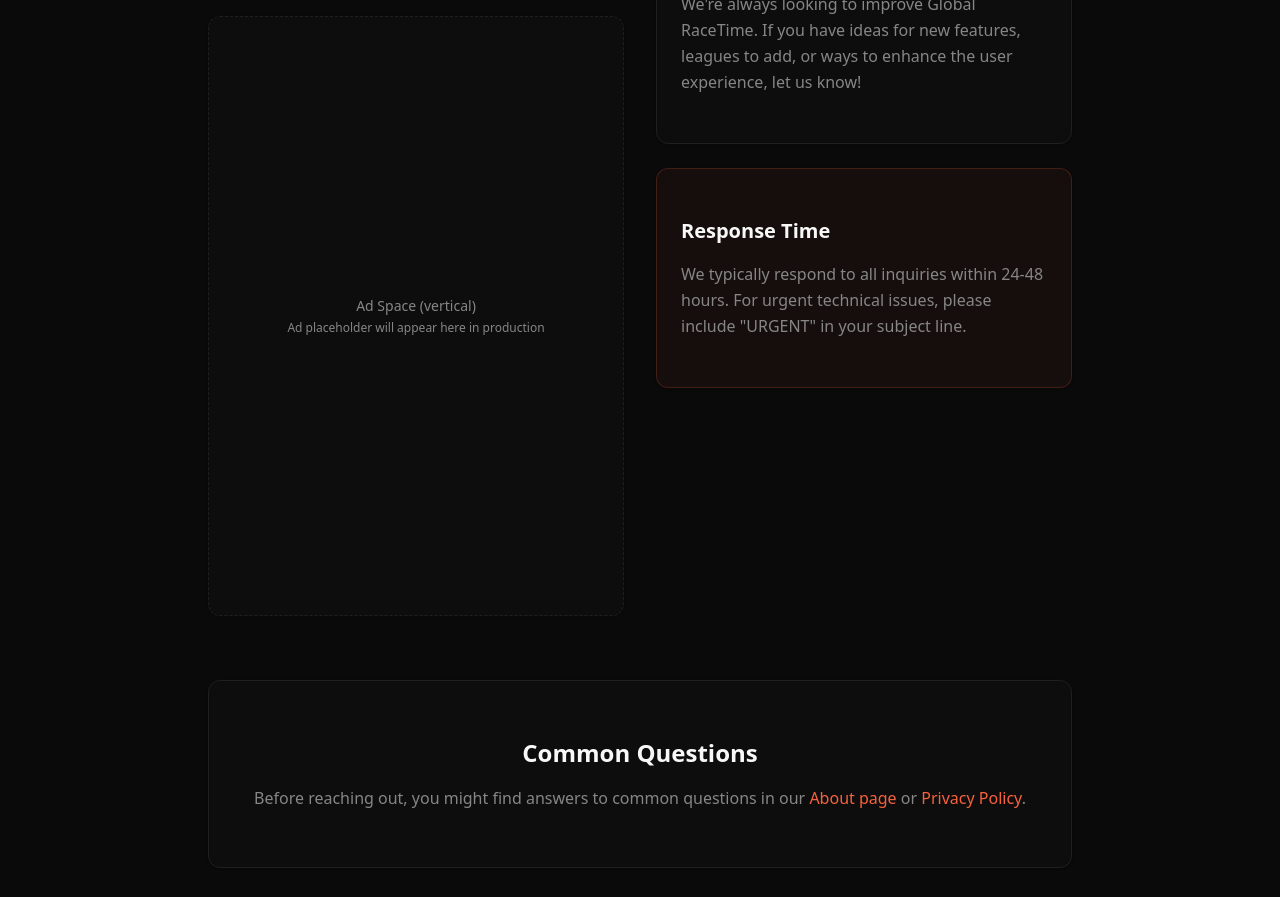
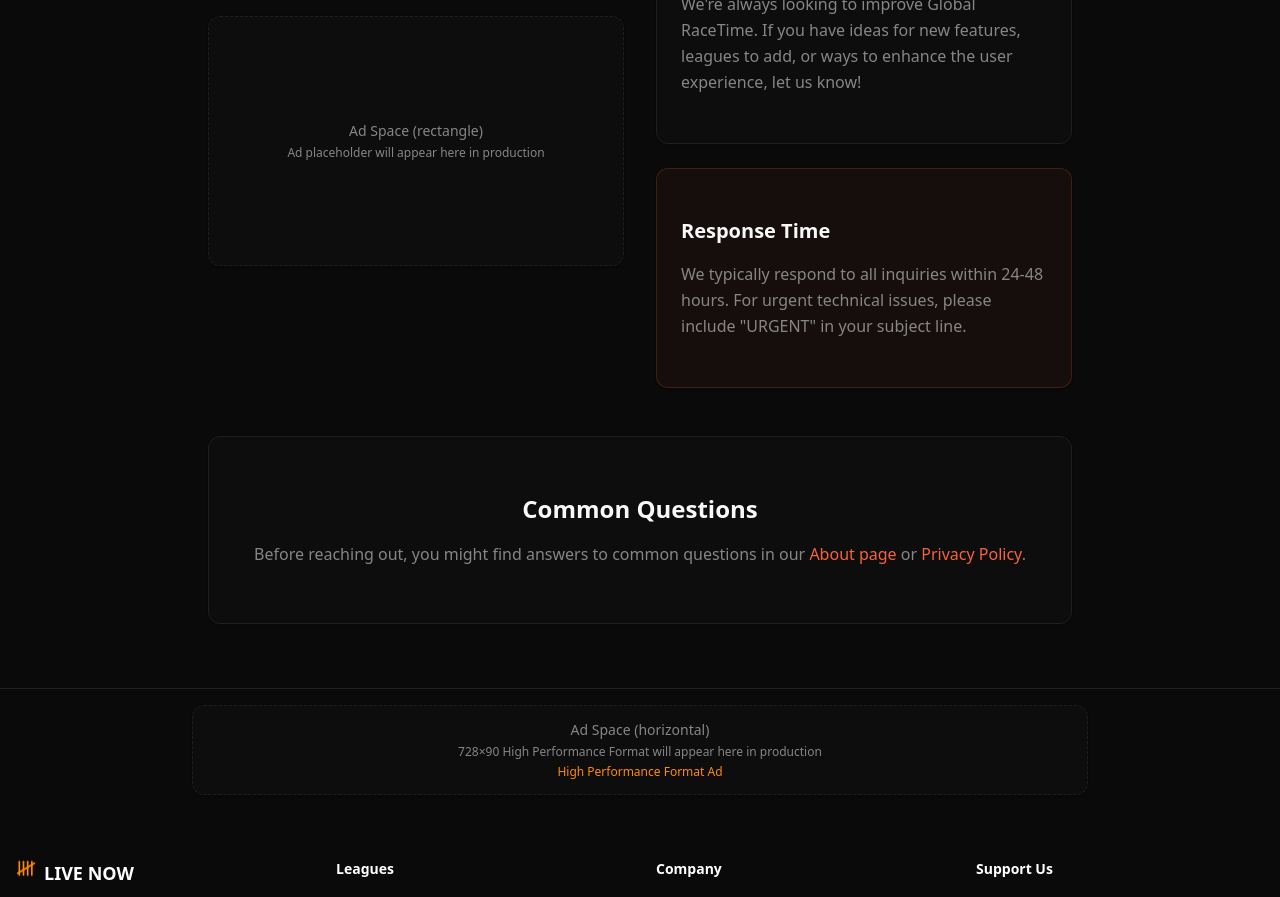
Before and after one commit to jenkx60/live-now, a Next.js app: page /contact in a window 1280 px wide. Shown: the part 920-1817 px from the top of the page. Built offline with nearby package versions, Linux system fonts and the light colour scheme.

Commit message:
refactor: Update AdBanner format from vertical to rectangle in ContactPage and FactorySection

```diff
--- a/src/app/contact/page.tsx
+++ b/src/app/contact/page.tsx
@@ -283,7 +283,7 @@ const ContactPage = () => {
                             animate={{ opacity: 1, y: 0 }}
                             transition={{ delay: 0.5, duration: 0.6 }}
                         >
-                            <AdBanner slot="0987654321" format="vertical" className="my-4 mx-auto w-full max-w-4xl" />
+                            <AdBanner slot="0987654321" format="rectangle" className="my-4 mx-auto w-full max-w-4xl" />
                         </motion.div>
                     </motion.div>
 
--- a/src/components/landing-page/factory-section.tsx
+++ b/src/components/landing-page/factory-section.tsx
@@ -893,7 +893,7 @@ const FactorySection = () => {
                         whileHover={{ scale: 1.02 }}
                         transition={{ type: "spring", stiffness: 300 }}
                     >
-                        <AdBanner slot="0987654321" format="vertical" className="my-4 mx-auto w-full max-w-4xl" />
+                        <AdBanner slot="0987654321" format="rectangle" className="my-4 mx-auto w-full max-w-4xl" />
                     </motion.div>
 
                     <motion.div
@@ -909,7 +909,7 @@ const FactorySection = () => {
                         whileHover={{ scale: 1.02 }}
                         transition={{ type: "spring", stiffness: 300 }}
                     >
-                        <AdBanner slot="0987654321" format="vertical" className="my-4 mx-auto w-full max-w-4xl" />
+                        <AdBanner slot="0987654321" format="rectangle" className="my-4 mx-auto w-full max-w-4xl" />
                     </motion.div>
                 </motion.div>
             </div>
```
